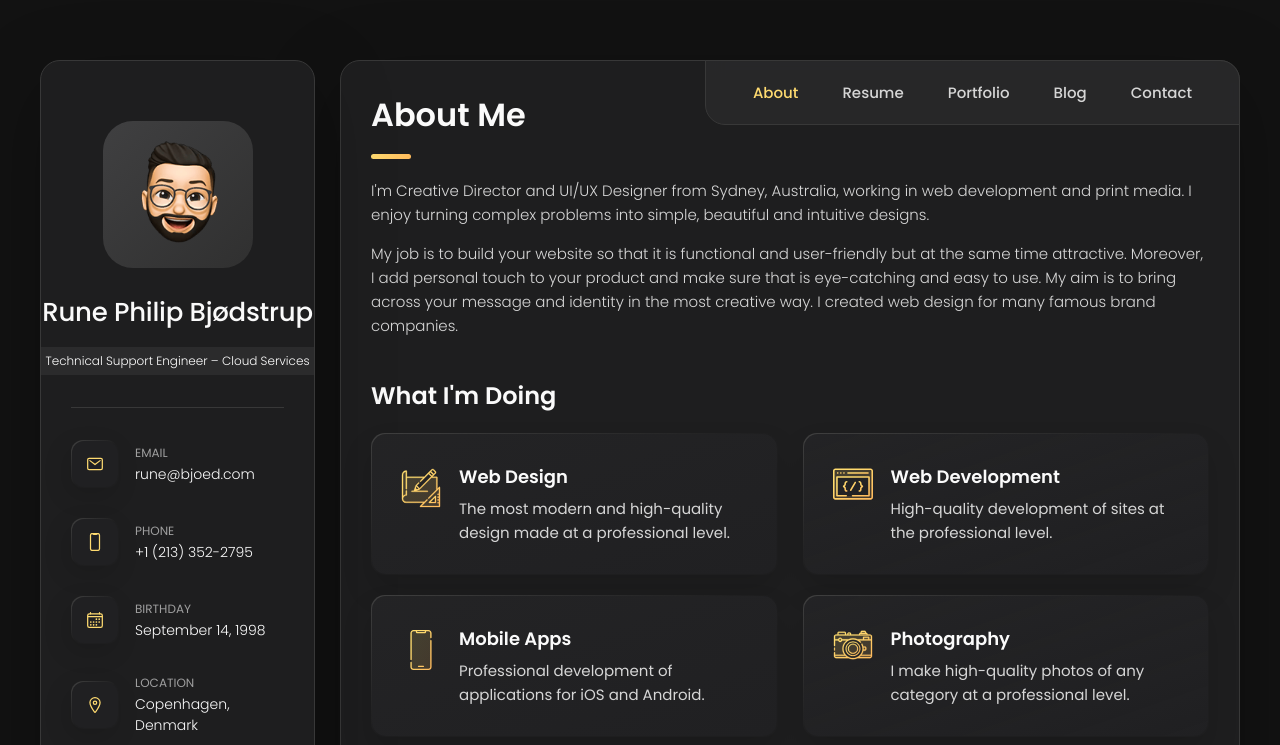
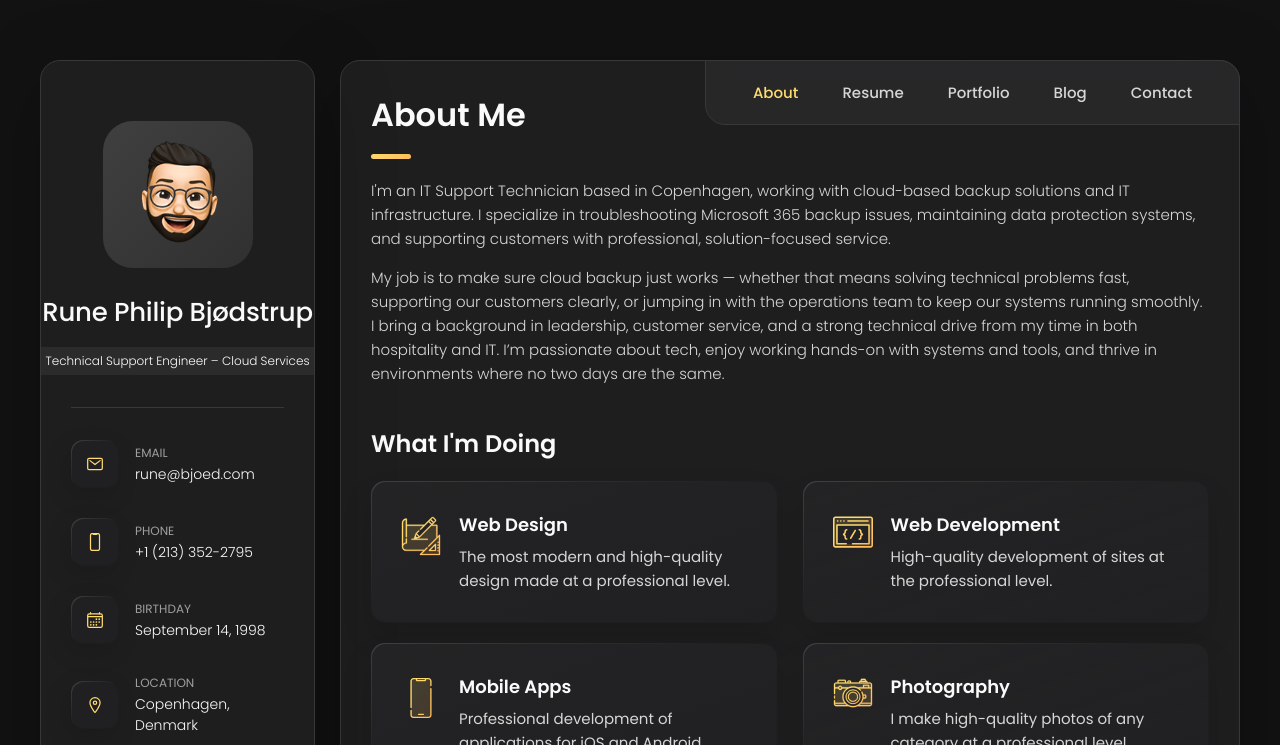
Before and after one commit to Rune-Philip/bjoed.com, a plain HTML site: page index.html in a window 1280 px wide. Shown: the top 745 px of the page. Drawn offline with nearby package versions, Linux system fonts and the light colour scheme.

Commit message:
Update index.html

```diff
--- a/index.html
+++ b/index.html
@@ -209,17 +209,15 @@
 
         <section class="about-text">
           <p>
-            I'm Creative Director and UI/UX Designer from Sydney, Australia, working in web development and print media.
-            I enjoy
-            turning complex problems into simple, beautiful and intuitive designs.
+           I'm an IT Support Technician based in Copenhagen, working with cloud-based backup solutions and IT infrastructure.
+            I specialize in troubleshooting Microsoft 365 backup issues, maintaining data protection systems, and supporting customers with professional, solution-focused service.
           </p>
 
           <p>
-            My job is to build your website so that it is functional and user-friendly but at the same time attractive.
-            Moreover, I
-            add personal touch to your product and make sure that is eye-catching and easy to use. My aim is to bring
-            across your
-            message and identity in the most creative way. I created web design for many famous brand companies.
+My job is to make sure cloud backup just works — whether that means solving technical problems fast, supporting our customers clearly, or jumping in with the operations team to keep our systems running smoothly.
+I bring a background in leadership, customer service, and a strong technical drive from my time in both hospitality and IT.
+I’m passionate about tech, enjoy working hands-on with systems and tools, and thrive in environments where no two days are the same.
+
           </p>
         </section>
 
```
